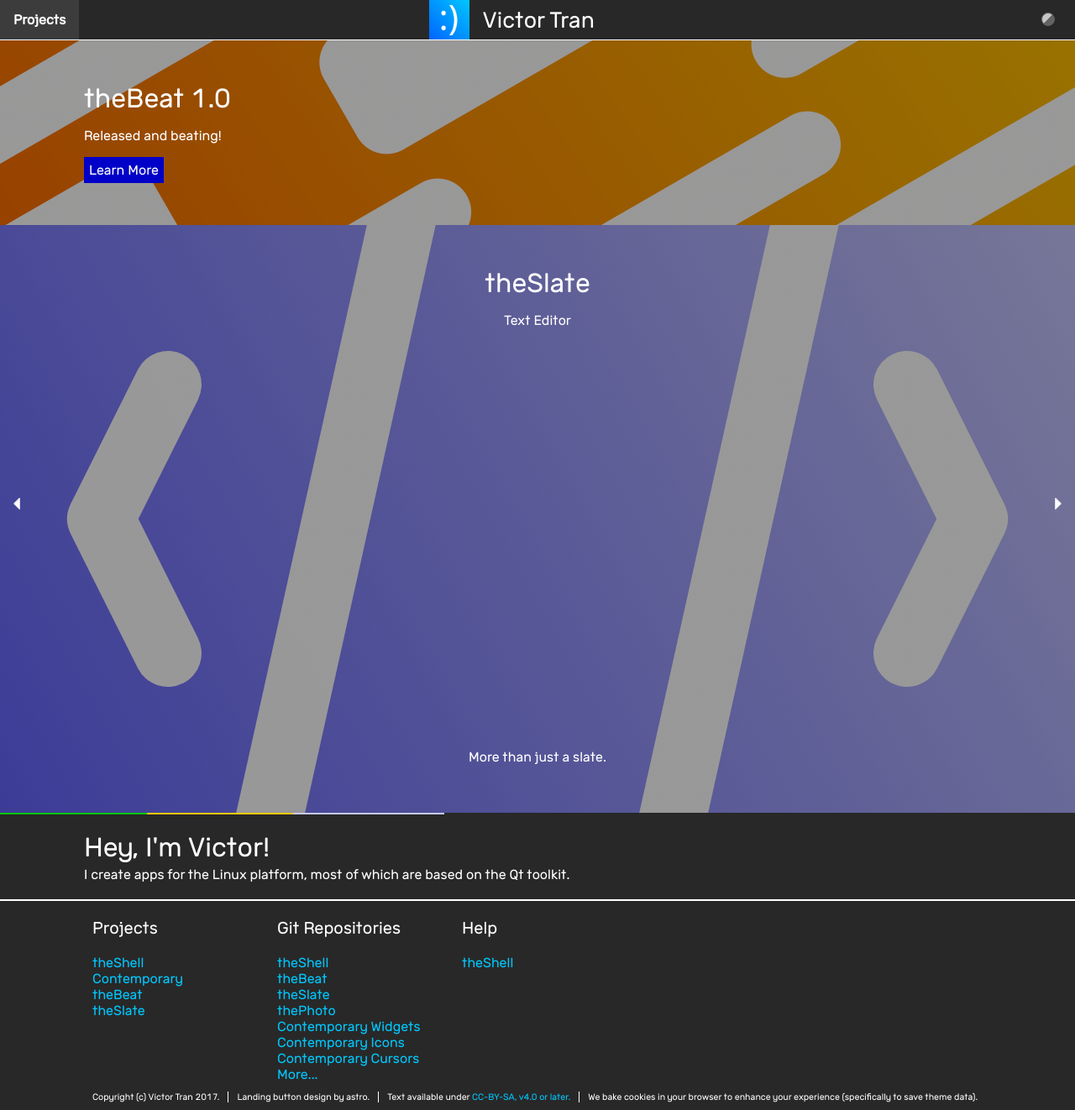
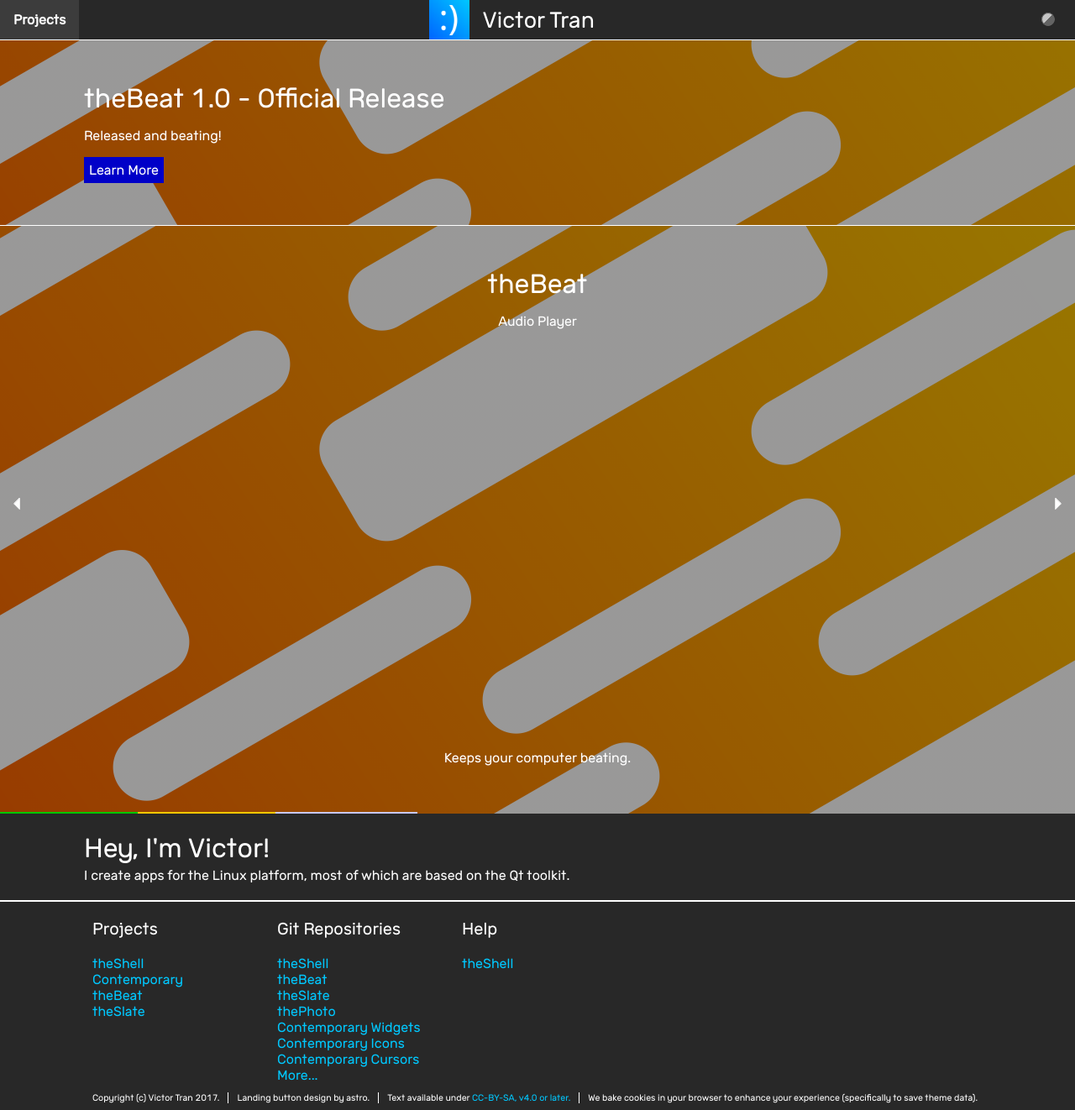
Before and after one commit to vicr123/vicr123.github.io-old, a Jekyll site: the page built from index.html, in a window 1280 px wide and 1322 px high. Shown: the whole window at 84% size. Built offline with Jekyll 4.4.1, drawn with Linux system fonts in a browser that asks for light colours; grey boxes are pictures that could not be loaded.

Commit message:
Add theBeat site

```diff
--- a/index.html
+++ b/index.html
@@ -51,6 +51,8 @@ projectIcon: /images/smile.png
                 }
 
                 div.carouselTimer {
+                    position: relative;
+                    top: -2px;
                     height: 2px;
                     background: linear-gradient(90deg, rgb(0, 200, 0),
                                 rgb(0, 200, 0) 33%, rgb(255, 200, 0) 33%,
@@ -161,6 +163,9 @@ projectIcon: /images/smile.png
                     padding-bottom: 50px;
                     padding-left: 100px;
                     padding-right: 100px;
+
+                    color: white;
+                    border-bottom: 1px solid var(--fg-color);
                 }
 
                 @media (max-width: 500px) {
@@ -173,7 +178,7 @@ projectIcon: /images/smile.png
             {% include header.html %}
 
             <div class="thebeat releaseAdvertisment">
-                <h1>theBeat 1.0</h1>
+                <h1>theBeat 1.0 - Official Release</h1>
                 <p>Released and beating!</p>
                 <a href="./thebeat/" class="button">Learn More</a>
             </div>
@@ -191,7 +196,6 @@ projectIcon: /images/smile.png
                         </div>
                     </div>
                 </div>
-                <!--
                 <div class="thebeat carouselElement">
                     <div><h1>theBeat</h1><p>Audio Player</p></div>
                     <div class="carouselLower">
@@ -202,7 +206,6 @@ projectIcon: /images/smile.png
                         </div>
                     </div>
                 </div>
-                -->
                 <div class="theslate carouselElement">
                     <div><h1>theSlate</h1><p>Text Editor</p></div>
                     <div class="carouselLower">
--- a/thebeat/index.html
+++ b/thebeat/index.html
@@ -67,7 +67,7 @@ projectIcon: /images/thebeatIcon.svg
             </div>
             <div class="featurePanel">
                 <h2>For the workers</h2>
-                <p>theBeat supports the Media Player Remote Interfacing Specification, which means that it will integrate into your desktop environment of choice, and media can be controlled without even touching theBeat.</p>
+                <p>theBeat supports the Media Player Remote Interfacing Specification, which means that it will integrate into your desktop environment of choice, and media can be controlled without even touching theBeat. And on theShell, your music can be controlled from the lock screen.</p>
             </div>
 
             {% include footer.html %}
```
